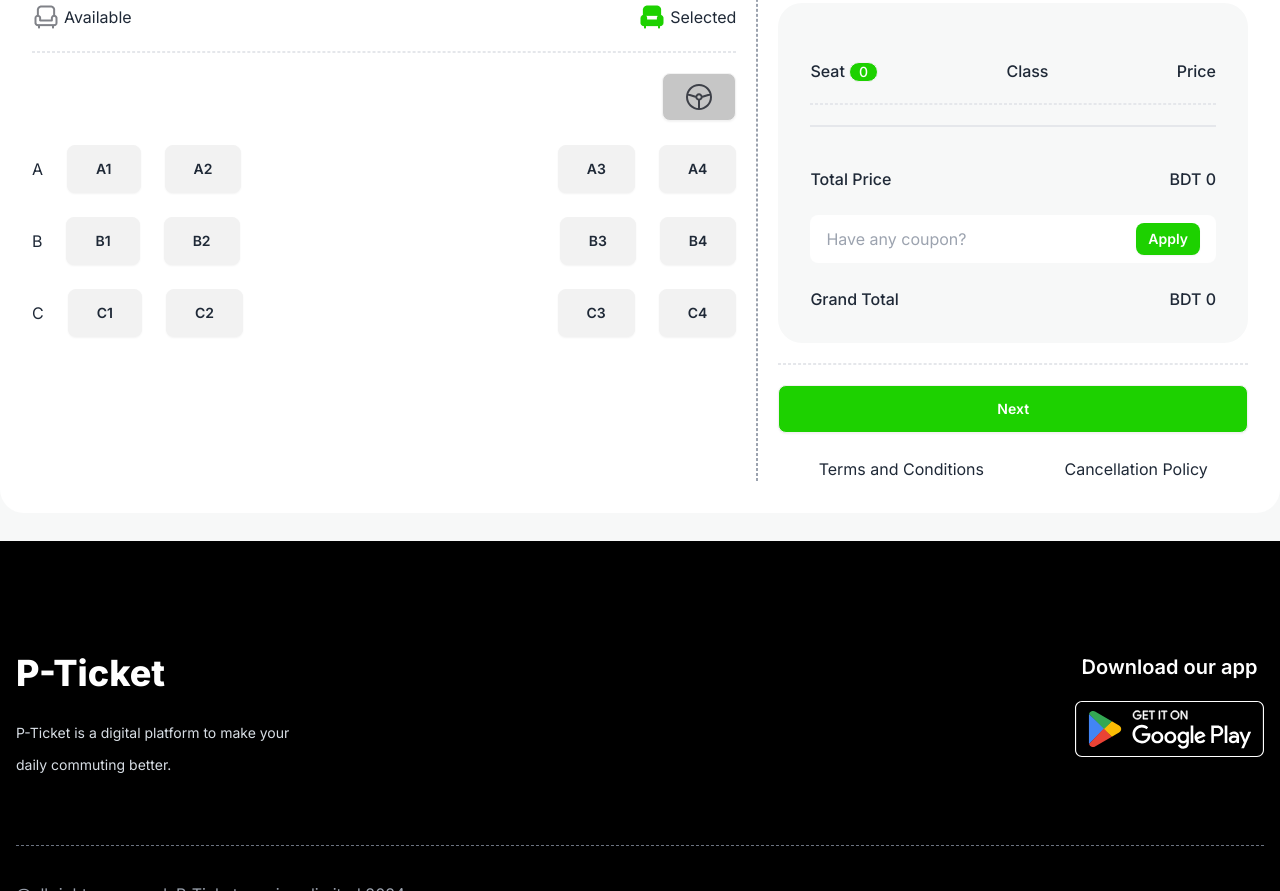
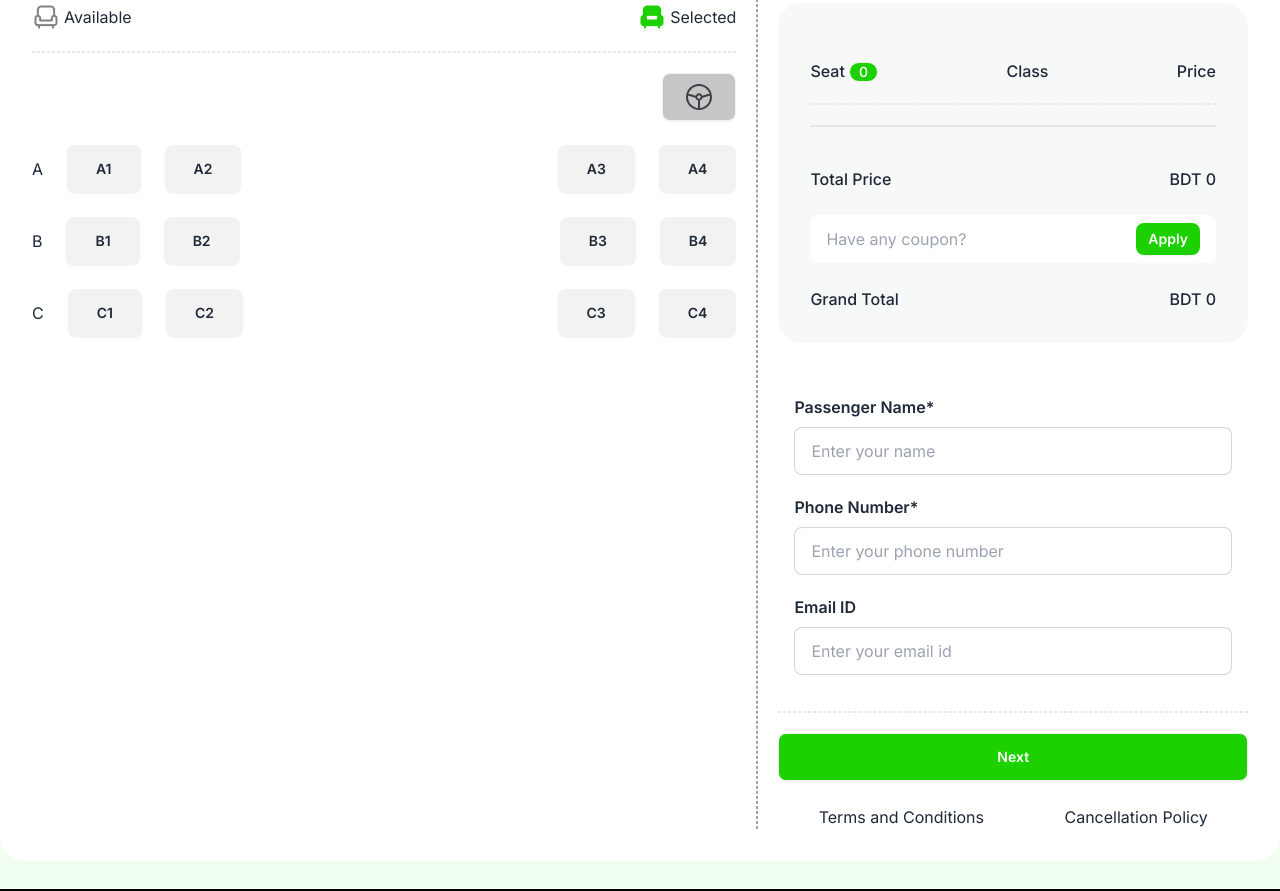
Before and after one commit to Dev-Muhammad-Suhan/Assignment-5-Bus_Ticket, a plain HTML site: page index.html in a window 1280 px wide. Shown: the part 2205-3096 px from the top of the page. Drawn offline with nearby package versions, Linux system fonts and the light colour scheme.

Commit message:
Finished JS Main Functions

```diff
--- a/index.html
+++ b/index.html
@@ -119,7 +119,7 @@
     </section>
 
     <!-- Seat-Booking Section -->
-    <section id="seat-booking" class="mt-28 bg-[#F7F8F8] pb-7  border-t-2 border-[#1DD100] rounded-t-[88px] pt-28">
+    <section id="seat-booking" class="mt-28 bg-[#f1fff1] pb-7  border-t-2 border-[#1DD100] rounded-t-[88px] pt-28">
 
       <!-- Main Div -->
       <div class="container mx-auto">
@@ -350,6 +350,23 @@
 
             </div>
 
+            <!-- Registration Form -->
+            <div class="mt-4 p-4">
+
+              <div>
+                <h2 class="font-semibold mb-2 mt-5">Passenger Name*</h2>
+                <input type="text" placeholder="Enter your name" class="input input-bordered w-full" />
+              </div>
+              <div>
+                <h2 class="font-semibold mb-2 mt-5">Phone Number*</h2>
+                <input type="number" placeholder="Enter your phone number" class="input input-bordered w-full" />
+              </div>
+              <div>
+                <h2 class="font-semibold mb-2 mt-5">Email ID</h2>
+                <input type="email" placeholder="Enter your email id" class="input input-bordered w-full" />
+              </div>
+            </div>
+
             <div class="border border-dashed my-5"></div>
 
             <!-- Next Button -->
--- a/scripts/app.js
+++ b/scripts/app.js
@@ -6,8 +6,18 @@ let gTotal = 0;
 // -------------
 for (btn of allBtn) {
     btn.addEventListener("click", function (event) {
+        const userSelectedSeats = parseInt(document.getElementById("selected-total-seat").innerText);
+
+        if (userSelectedSeats < 4) {
             // Change BG-Color
             event.target.style.backgroundColor = '#1DD100';
+            event.target.style.color = '#ffff'
+
+            // btn disable
+            const element = event.target;
+            const elementId = element.getAttribute("id")
+            document.getElementById(elementId).setAttribute("disabled", true);
+
 
             // Set the Total Seat
             count = count + 1;
@@ -39,6 +49,11 @@ for (btn of allBtn) {
 
             document.getElementById("new-element").appendChild(li);
 
+            // Maximum Seat Count Per User
+        }
+        else{
+            alert("You cannot buy more than 4 seats.!")
+        }
 
     })
 }
@@ -63,7 +78,7 @@ function applyCoupon() {
 
         document.getElementById("coupon-container").classList.add('hidden');
     }
-    else if (enteredCouponInput == coupon2){
+    else if (enteredCouponInput == coupon2) {
         const getDiscount = convertedGrandTotalCost * coupon2_Discount;
         const newGrandTotalCost = convertedGrandTotalCost - getDiscount;
 
```
Lines whose indentation alone changed are shown as unchanged.
